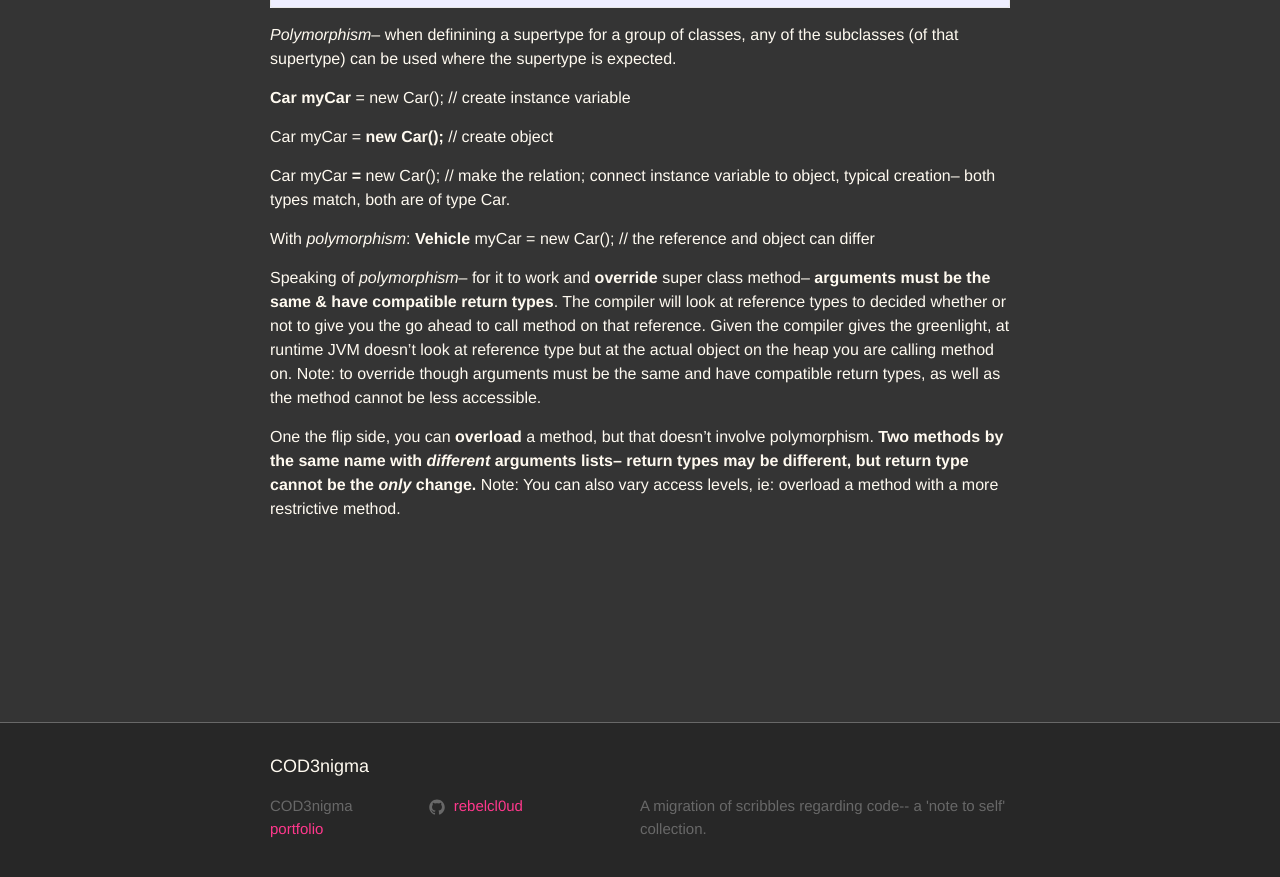
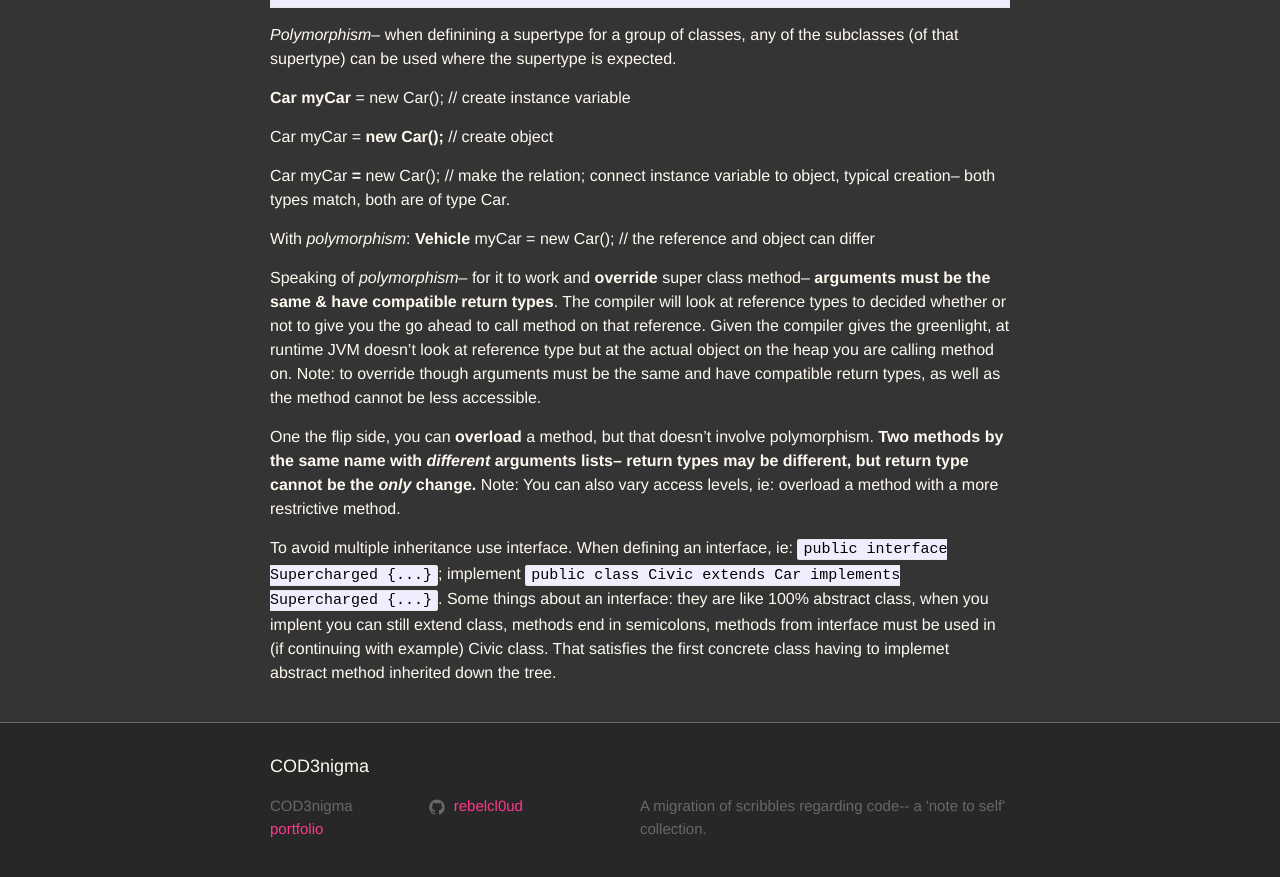
Before and after one commit to rebelcl0ud/blog, a Jekyll site: the page built from _posts/2019-03-17-[64]-design-patterns.markdown, in a window 1280 px wide and 900 px high, scrolled down 1527 px. Shown: the top 877 px of the window. Built offline with Jekyll 4.4.1, drawn with Linux system fonts in a browser that asks for light colours.

Commit message:
update: polymorphism using interface

```diff
--- a/_posts/2019-03-17-[64]-design-patterns.markdown
+++ b/_posts/2019-03-17-[64]-design-patterns.markdown
@@ -68,3 +68,5 @@ I tend to forget things so I figure throwing a little post up with main pointers
   Speaking of *polymorphism*-- for it to work and **override** super class method-- **arguments must be the same & have compatible return types**. The compiler will look at reference types to decided whether or not to give you the go ahead to call method on that reference. Given the compiler gives the greenlight, at runtime JVM doesn't look at reference type but at the actual object on the heap you are calling method on. Note: to override though arguments must be the same and have compatible return types, as well as the method cannot be less accessible.
 
   One the flip side, you can **overload** a method, but that doesn't involve polymorphism. **Two methods by the same name with *different* arguments lists-- return types may be different, but return type cannot be the *only* change.** Note: You can also vary access levels, ie: overload a method with a more restrictive method.
+
+  To avoid multiple inheritance use interface. When defining an interface, ie: `public interface Supercharged {...}`; implement `public class Civic extends Car implements Supercharged {...}`. Some things about an interface: they are like 100% abstract class, when you implent you can still extend class, methods end in semicolons, methods from interface must be used in (if continuing with example) Civic class. That satisfies the first concrete class having to implemet abstract method inherited down the tree.
```
